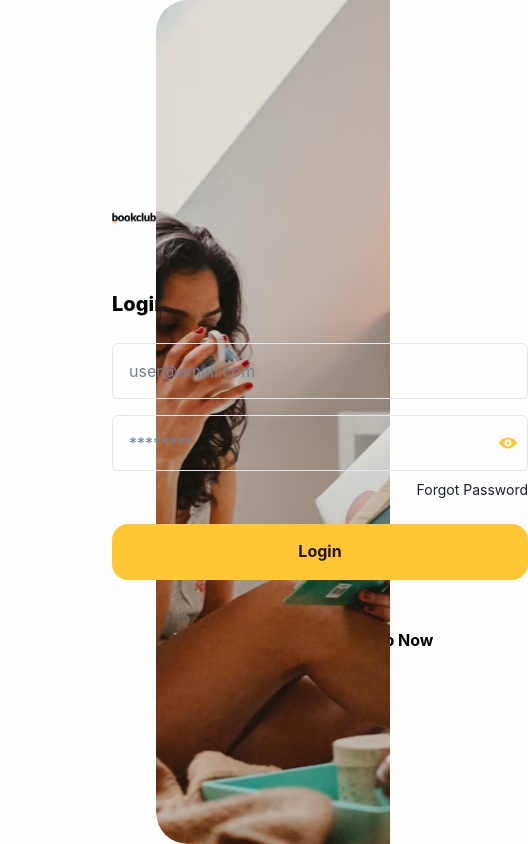
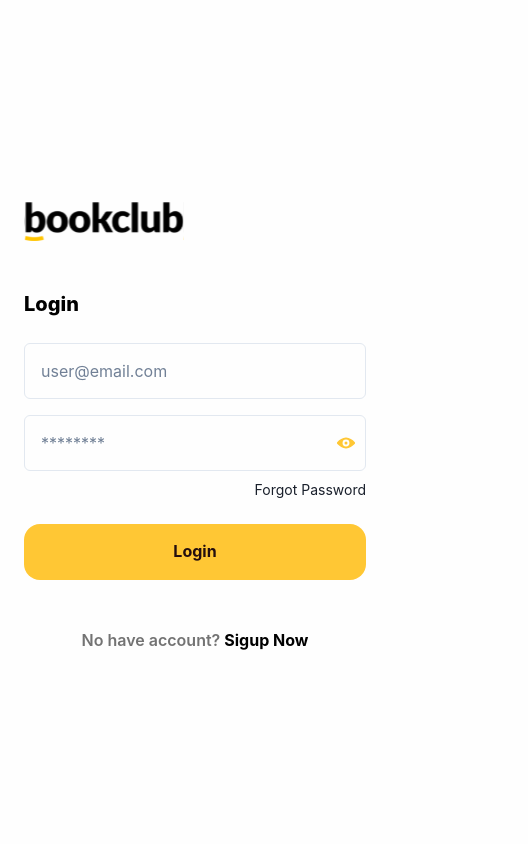
Before and after one commit to brjatoba92/bookclub-frontend-app, a React (Create React App) app: page / in a window 390 px wide. Shown: the whole page, 528 px wide, since content can reach past the window. Built offline with nearby package versions, Linux system fonts and the light colour scheme.

Commit message:
feat - ChakraUI and Atomic Design Implementation -  Responsiveness

```diff
--- a/src/components/atoms/Text.js
+++ b/src/components/atoms/Text.js
@@ -6,7 +6,7 @@
 
 Text.ScreenTitle = ({ children, ...props }) => (
   <ChakraText
-    fontSize='20px'
+    fontSize={'20px'}
     fontWeight='800'
     color='brand.black'
     {...props}
--- a/src/modules/unauthenticated/screen/Login/index.js
+++ b/src/modules/unauthenticated/screen/Login/index.js
@@ -4,14 +4,17 @@
 export const LoginScreen = () => {
   return (
         <Flex flexDir={'row'} w='100vw' h='100vh'>
-            <Flex alignItems='flex-start' justifyContent='center' paddingLeft='112px' flexDir={'column'} w={'40%'} h={'100%'}>
-                <Image
-                    h={'48px'}
-                    w={'160px'}
-                    src='/img/logo.svg'
-                    alt='BookClub Logo'
-                />
-                <Flex flexDir='column' w='416px'>
+            <Flex
+              alignItems={['center', 'flex-start']}
+              justifyContent='center'
+              paddingLeft={['0px', '0px', '0px', '112px']}
+              padding={['24px', '48px', '80px', '0px']}
+              flexDir={'column'}
+              w={['100%', '100%', '100%', '40%']}
+              h={'100%'}
+            >
+              <Flex flexDir='column' w={['100%', '100%', '100%', '416px']}>
+                <Image h={'48px'} w={'160px'} src='/img/logo.svg' alt='BookClub Logo' />
                 <Text.ScreenTitle mt='48px'>Login</Text.ScreenTitle>
                 <Input mt='24px' placeholder='user@email.com' />
                 <Input.Password mt='16px' placeholder='*****'/>
@@ -27,7 +30,7 @@
               </Flex>
             </Flex>
             <Flex
-              w={'60%'}
+              w={['0%', '0%', '0%', '60%']}
               h={'100vh'}
               bgImage="url('/img/auth-background.svg')"
               bgSize="cover"
```
Lines whose indentation alone changed are shown as unchanged.
